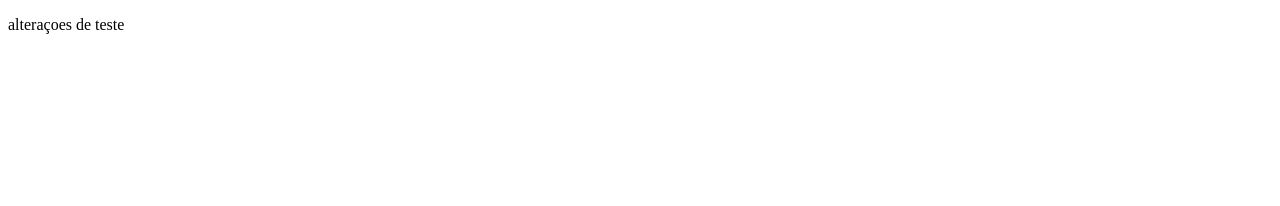
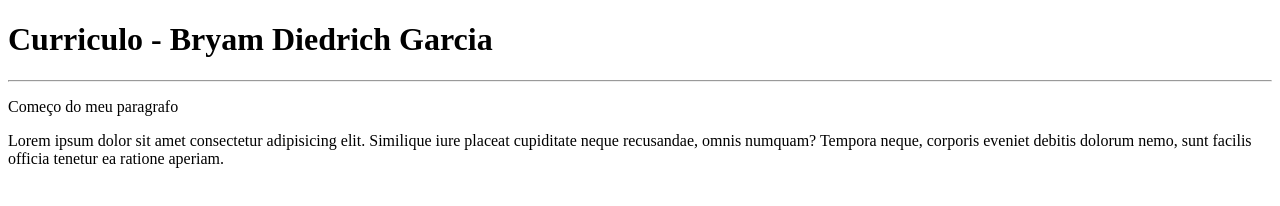
Before and after one commit to BryamDG/Projeto-HTML-CSS, a plain HTML site: page index.html in a window 1280 px wide. Drawn offline with Linux system fonts and the light colour scheme.

Commit message:
continuaçao

```diff
--- a/index.html
+++ b/index.html
@@ -8,6 +8,10 @@
     <link rel="stylesheet" href="CSS/index.css">
 </head>
 <body>
-    <p>alteraçoes de teste </p>
+    <h1>Curriculo - Bryam Diedrich Garcia</h1>
+    <hr>
+    <p>Começo do meu paragrafo</p>
+    <p>Lorem ipsum dolor sit amet consectetur adipisicing elit. Similique iure placeat cupiditate neque recusandae, omnis numquam? Tempora neque, corporis eveniet debitis dolorum nemo, sunt facilis officia tenetur ea ratione aperiam. </p>
+
 </body>
 </html>
```
